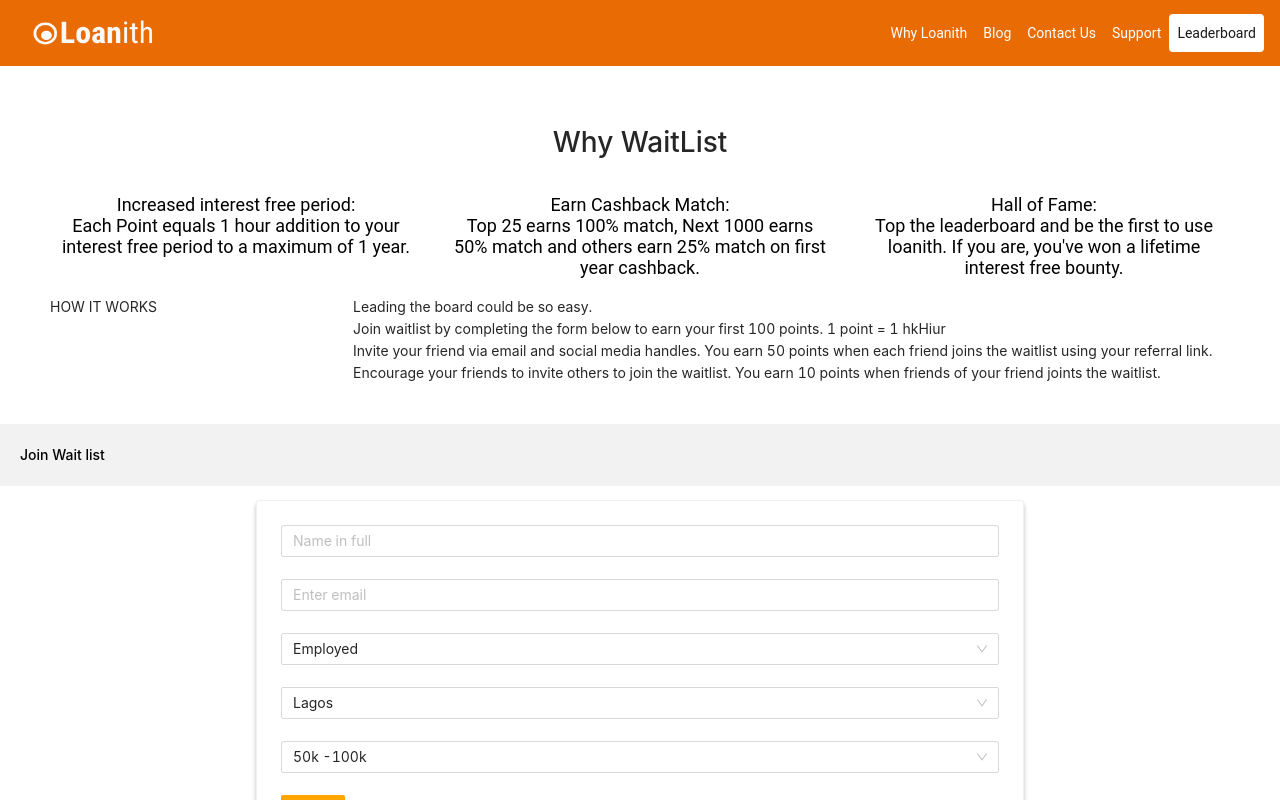
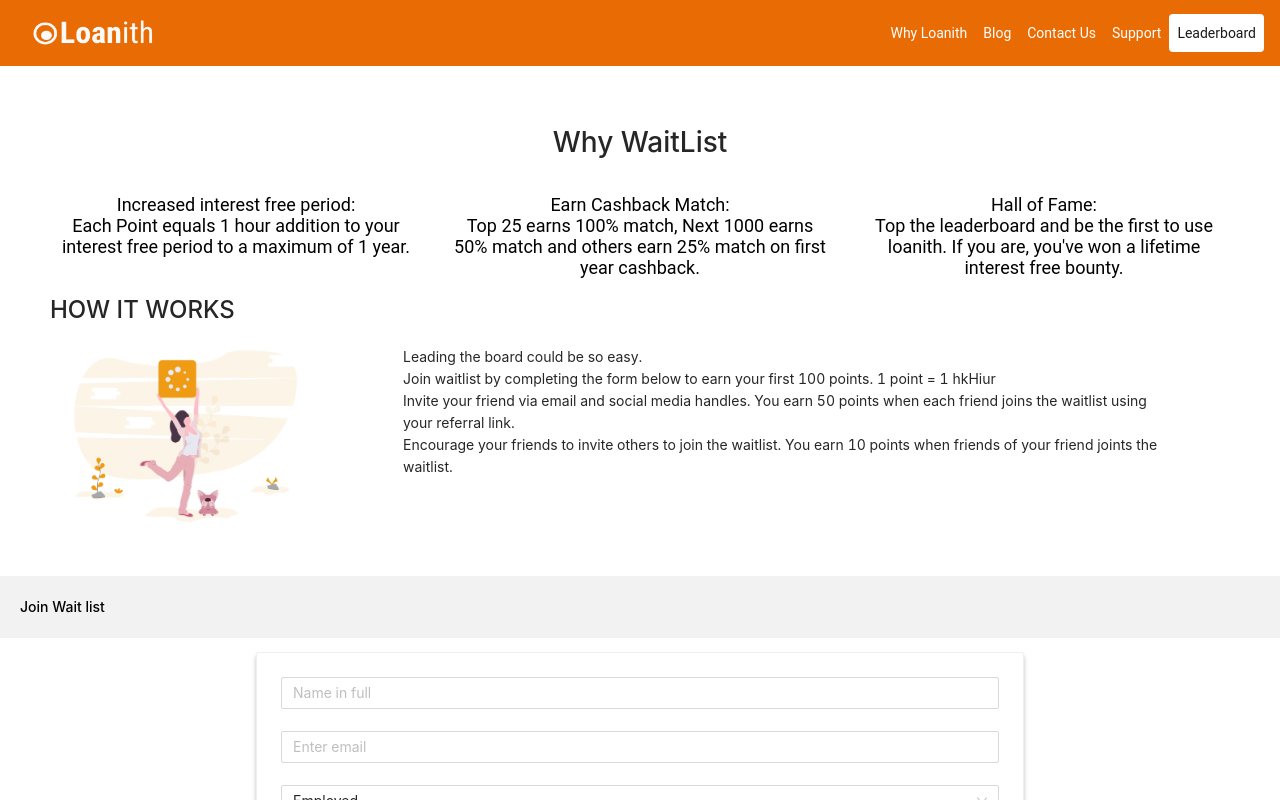
Before and after one commit to Alsaheem/loanith-landing, a React (Create React App) app: page /waitlist in a window 1280 px wide. Shown: the top 800 px of the page. Built offline with nearby package versions, Linux system fonts and the light colour scheme.

Commit message:
add image

```diff
--- a/src/components/pages/waitlist/Waitlist.css
+++ b/src/components/pages/waitlist/Waitlist.css
@@ -69,7 +69,12 @@
     cursor: pointer;
 }
 
-
+.wait-list-image{
+    height: 200px;
+    background-image: url(../../../assets/wait.png);
+    background-position: center;
+    background-size: cover;
+}
 
 @media screen and (max-width: 600px) {
     .card-style{
--- a/src/components/pages/waitlist/Waitlist.tsx
+++ b/src/components/pages/waitlist/Waitlist.tsx
@@ -44,12 +44,23 @@
                 </Row >
                 <div className='second-div'>
                     <Row gutter={{ xs: 8, sm: 16, md: 24, lg: 32 }} >
-                        <Col className="gutter-row" span={6}>HOW IT WORKS</Col>
+                        <Col className="gutter-row" span={6}>
+                            <h4> HOW IT WORKS</h4>
+                            <div className='wait-list-image'>
+
+                            </div>
+                            </Col>
                         <Col className="gutter-row" span={18}>
+                            <div style={{display: 'flex', justifyContent:'centre', alignItems:'centre', padding: '30px'}}>
+                            <div style={{padding: '20px'}}>
                             Leading the board could be so easy.<br />
 Join waitlist by completing the form below to earn your first 100 points. 1 point = 1 hkHiur <br />
 Invite your friend via email and social media handles. You earn 50 points when each friend joins the waitlist using your referral link.<br />
 Encourage your friends to invite others to join the waitlist. You earn 10 points when friends of your friend joints the waitlist.<br />
+
+                            </div>
+
+                            </div>
 
                         </Col>
                     </Row>
```
Also changed, not shown: src/assets/wait.png (added).
